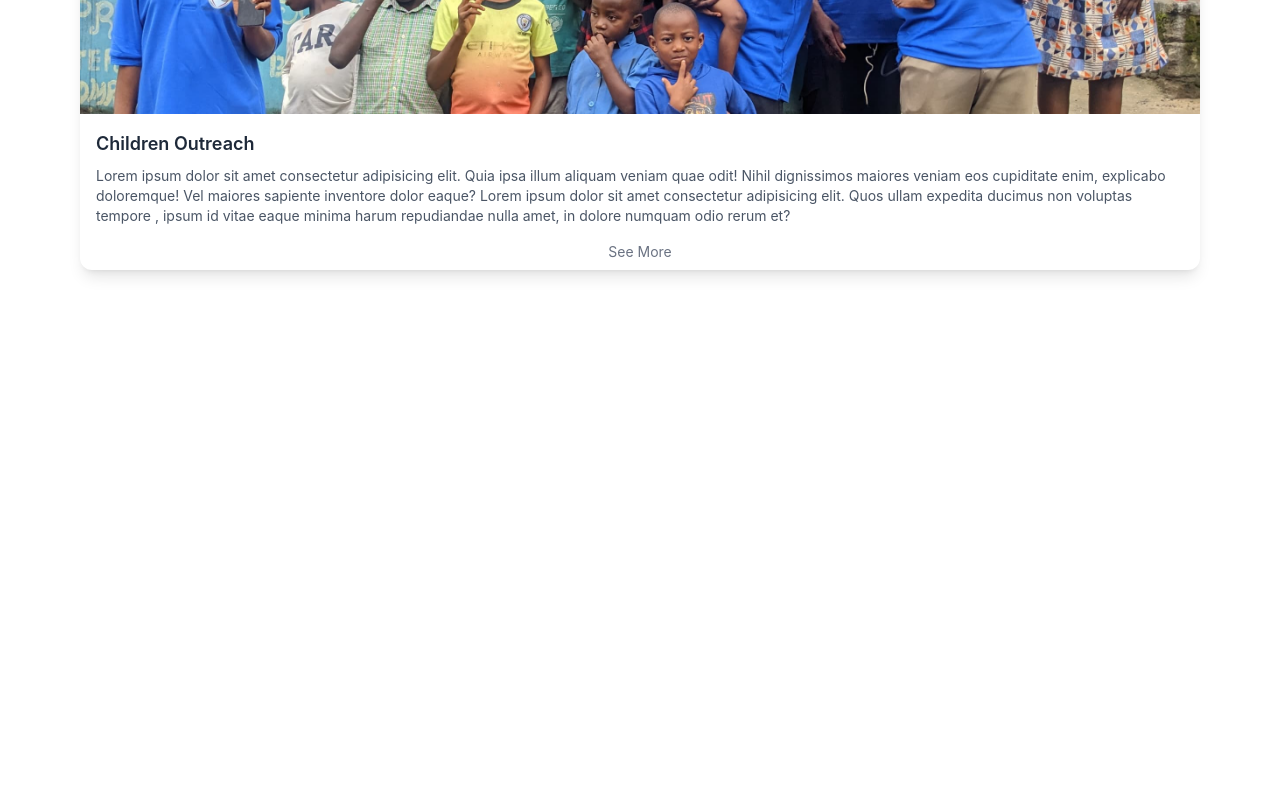
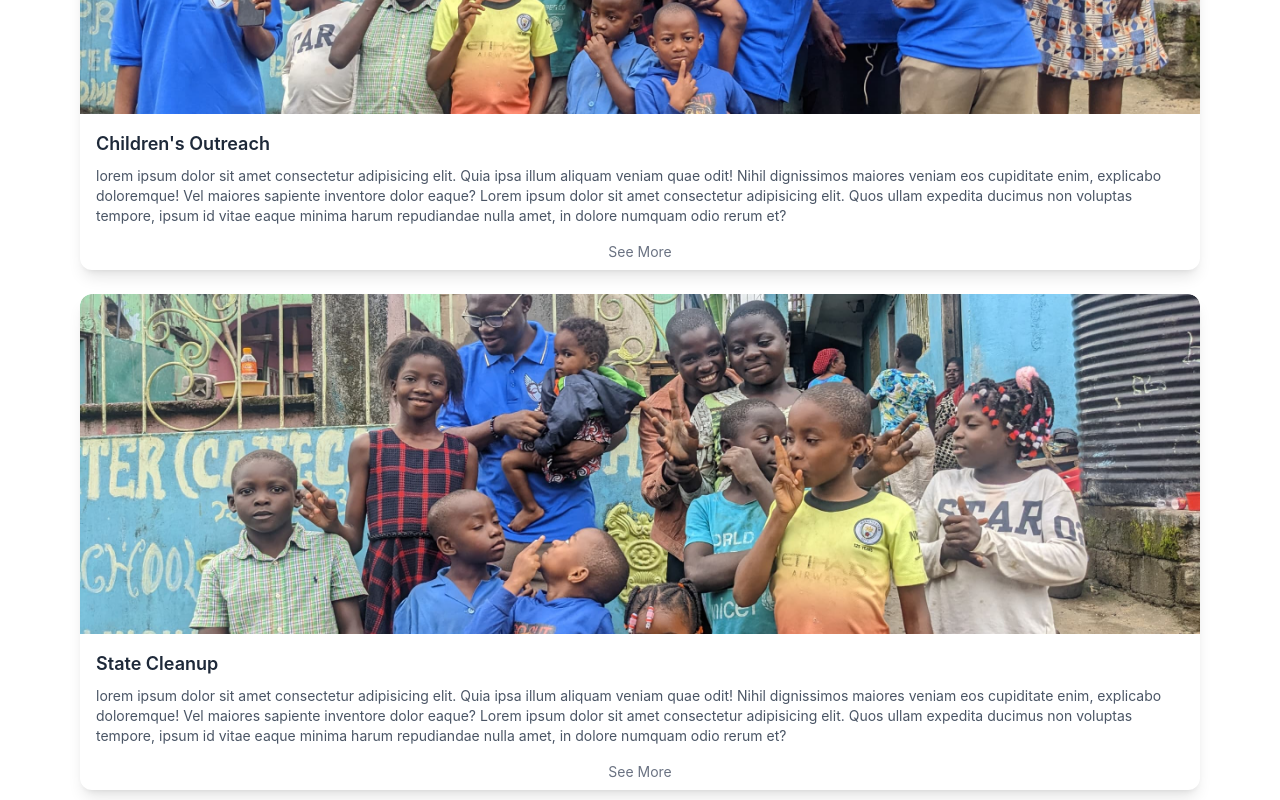
Before and after one commit to Jamison-lii/NGX-, a React (Vite) app: page /projects in a window 1280 px wide. Shown: the part 400-1200 px from the top of the page. Before the commit the page ends 800 px from the top, so only its background shows below. Built offline with nearby package versions, Linux system fonts and the light colour scheme; a web font is replaced by a local one.

Commit message:
project page done

```diff
--- a/src/Components/LandingPageNavbar/LandingPageNavbar.jsx
+++ b/src/Components/LandingPageNavbar/LandingPageNavbar.jsx
@@ -1,30 +1,26 @@
-import React, { useState } from 'react'
-import { navItems } from '../../Constants/constants'
+import React, { useState } from "react";
+import { navItems } from "../../Constants/constants";
 import { Menu, X } from "lucide-react";
-import { Globe, ChevronDown } from 'lucide-react';
-import { Link } from 'react-router-dom';
- import { NavLink } from 'react-router-dom';
+import { Globe, ChevronDown } from "lucide-react";
+import { Link } from "react-router-dom";
+import { NavLink } from "react-router-dom";
 
 const NormalNavbar = () => {
-
-  const [openMobileDrawer, setOpenMobileDrawer] = useState(false)
+  const [openMobileDrawer, setOpenMobileDrawer] = useState(false);
 
   const toggleDrawer = () => {
     setOpenMobileDrawer(!openMobileDrawer);
-  }
+  };
   return (
     <nav className="sticky top-0 z-50 py-3 backdrop-blur  border-neutral-700/80">
       <div className="container px-9 mx-auto relative text-sm">
-
         <div className="flex font-Inter justify-between items-center">
-
           {/* logo */}
           <div className="flex items-center flex-shrink-0">
-            <span className="text-xl tracking-tight font-Inter text-[#5F5F5F] font-bold">NGX</span>
+            <span className="text-xl tracking-tight font-Inter text-[#5F5F5F] font-bold">
+              NGX
+            </span>
           </div>
-
-
-
 
           <ul className="hidden lg:flex ml-14 space-x-12 text-[17px] text-[#5F5F5F]">
             {navItems.map((item, index) => (
@@ -34,7 +30,7 @@ const NormalNavbar = () => {
                   className={({ isActive }) =>
                     isActive
                       ? 'text-black font-medium relative pl-4 before:content-[""] before:absolute before:left-0 before:top-1/2 before:-translate-y-1/2 before:w-2 before:h-2 before:bg-[#4169E1] before:rounded-full'
-            : 'hover:text-black '
+                      : "hover:text-black "
                   }
                 >
                   {item.label}
@@ -42,7 +38,6 @@ const NormalNavbar = () => {
               </li>
             ))}
           </ul>
-
 
           {/* Hamburger Menu */}
           <div className=" flex justify-center  items-center">
@@ -53,43 +48,32 @@ const NormalNavbar = () => {
             </div>
             <div className="py-2 px-1 hover:bg-neutral-200 text-[#5F5F5F] cursor-pointer">
               <button onClick={toggleDrawer}>
-              {openMobileDrawer?<X className="w-8 h-8"  />:<Menu className="w-7 h-7 mt-[5px]" />}
+                {openMobileDrawer ? (
+                  <X className="w-8 h-8" />
+                ) : (
+                  <Menu className="w-7 h-7 mt-[5px]" />
+                )}
               </button>
 
-             { openMobileDrawer && (
+              {openMobileDrawer && (
+                <div
+                  className={`fixed top-20 bg-white/30 backdrop-blur-md right-0 h-70 w-100 z-50 shadow-md  transform transition-transform duration-300 ease-in-out
+    ${openMobileDrawer ? "translate-x-0" : "translate-x-full"}
 
-       <div
-  className={`fixed top-20 right-0 h-70 w-100 z-50 shadow-md  transform transition-transform duration-300 ease-in-out
-    ${openMobileDrawer ? 'translate-x-0' : 'translate-x-full'}
-    bg-white/30 backdrop-blur-md
   `}
-
                 >
                   <div className="px-4 py-2 mt-2 text-center bg-white/80 hover:bg-white/90 rounded-[5px] border-1 border-[#e3e3e3] shadow-lg text-[#5F5F5F] font-Inter text-sm cursor-pointer transition-colors duration-200 max-w-[350px] mx-auto">
                     Community (Vimaux Community)
+                  </div>
+                  <hr className="max-w-[340px] border-[#CCCCCC] mt-2 mx-auto" />
+                </div>
+              )}
+            </div>
+          </div>
+        </div>
+      </div>
+    </nav>
+  );
+};
 
-</div>
- <hr className='max-w-[340px] border-[#CCCCCC] mt-2 mx-auto' />
-
-</div>
-
-
-       )}
-
-            </div>
-
-          </div>
-
-
-        </div>
-
-
-
-
-       </div>
-
-    </nav>
-  )
-}
-
-export default NormalNavbar
+export default NormalNavbar;
--- a/src/Components/Project/ProjectCard.jsx
+++ b/src/Components/Project/ProjectCard.jsx
@@ -1,30 +1,26 @@
 import React from 'react';
 import img1 from "../../assets/Photo's/img1.jpeg";
+import { projects } from '../../Constants/constants';
 
 const ProjectCard = () => {
   return (
-    <div className="w-full font-Inter bg-white shadow-lg rounded-xl overflow-hidden hover:shadow-xl transition-shadow duration-300">
+projects.map((project, index) => (
+    <div key={index} className="w-full mb-6 font-Inter bg-white shadow-lg rounded-xl overflow-hidden hover:shadow-xl transition-shadow duration-300">
       {/* Image */}
+
       <img
-        src={img1}
-        alt="Children Outreach"
+        src={project.image}
+        alt={project.title}
         className="w-full h-85 object-cover rounded-t-xl"
       />
 
       {/* Content */}
       <div className="p-4 space-y-2">
         <div className="font-semibold text-lg text-gray-800">
-          Children Outreach
+          {project.title}
         </div>
         <p className="text-sm text-gray-600">
-          Lorem ipsum dolor sit amet consectetur adipisicing elit.
-          Quia ipsa illum aliquam veniam quae odit! Nihil dignissimos
-          maiores veniam eos cupiditate enim, explicabo doloremque!
-          Vel maiores sapiente inventore dolor eaque?
-          Lorem ipsum dolor sit amet consectetur adipisicing elit.
-          Quos ullam expedita ducimus non voluptas tempore
-          , ipsum id vitae eaque minima harum repudiandae nulla amet,
-          in dolore numquam odio rerum et?
+          {project.description}
         </p>
       </div>
        <div className="w-full flex justify-center ">
@@ -32,7 +28,7 @@ const ProjectCard = () => {
            See More
            </button>
        </div>
-    </div>
+    </div>))
   );
 };
 
--- a/src/Constants/constants.jsx
+++ b/src/Constants/constants.jsx
@@ -1,3 +1,10 @@
+import img1 from "../assets/Photo's/img1.jpeg"
+import img2 from "../assets/Photo's/img2.jpeg"
+import img3 from "../assets/Photo's/img3.jpeg"
+
+
+
+
 export const navItems = [
   { label: "Home", href: "/" },
   { label: "Projects", href: "/projects" },
@@ -6,3 +13,27 @@ export const navItems = [
   { label: "Contact Us", href: "/contact" },
 
 ];
+
+
+
+export const projects = [
+  {
+    title: "Children's Outreach",
+    image: img1,
+    description: "lorem ipsum dolor sit amet consectetur adipisicing elit. Quia ipsa illum aliquam veniam quae odit! Nihil dignissimos maiores veniam eos cupiditate enim, explicabo doloremque! Vel maiores sapiente inventore dolor eaque? Lorem ipsum dolor sit amet consectetur adipisicing elit. Quos ullam expedita ducimus non voluptas tempore, ipsum id vitae eaque minima harum repudiandae nulla amet, in dolore numquam odio rerum et?",
+
+  },
+
+  {
+    title: "State Cleanup",
+    image: img2,
+    description: "lorem ipsum dolor sit amet consectetur adipisicing elit. Quia ipsa illum aliquam veniam quae odit! Nihil dignissimos maiores veniam eos cupiditate enim, explicabo doloremque! Vel maiores sapiente inventore dolor eaque? Lorem ipsum dolor sit amet consectetur adipisicing elit. Quos ullam expedita ducimus non voluptas tempore, ipsum id vitae eaque minima harum repudiandae nulla amet, in dolore numquam odio rerum et?",
+
+  },
+  {
+    title: "Health Awareness",
+    image: img3,
+    description: "lorem ipsum dolor sit amet consectetur adipisicing elit. Quia ipsa illum aliquam veniam quae odit! Nihil dignissimos maiores veniam eos cupiditate enim, explicabo doloremque! Vel maiores sapiente inventore dolor eaque? Lorem ipsum dolor sit amet consectetur adipisicing elit. Quos ullam expedita ducimus non voluptas tempore, ipsum id vitae eaque minima harum repudiandae nulla amet, in dolore numquam odio rerum et?",
+
+  },
+]
```
Lines whose indentation alone changed are shown as unchanged.
